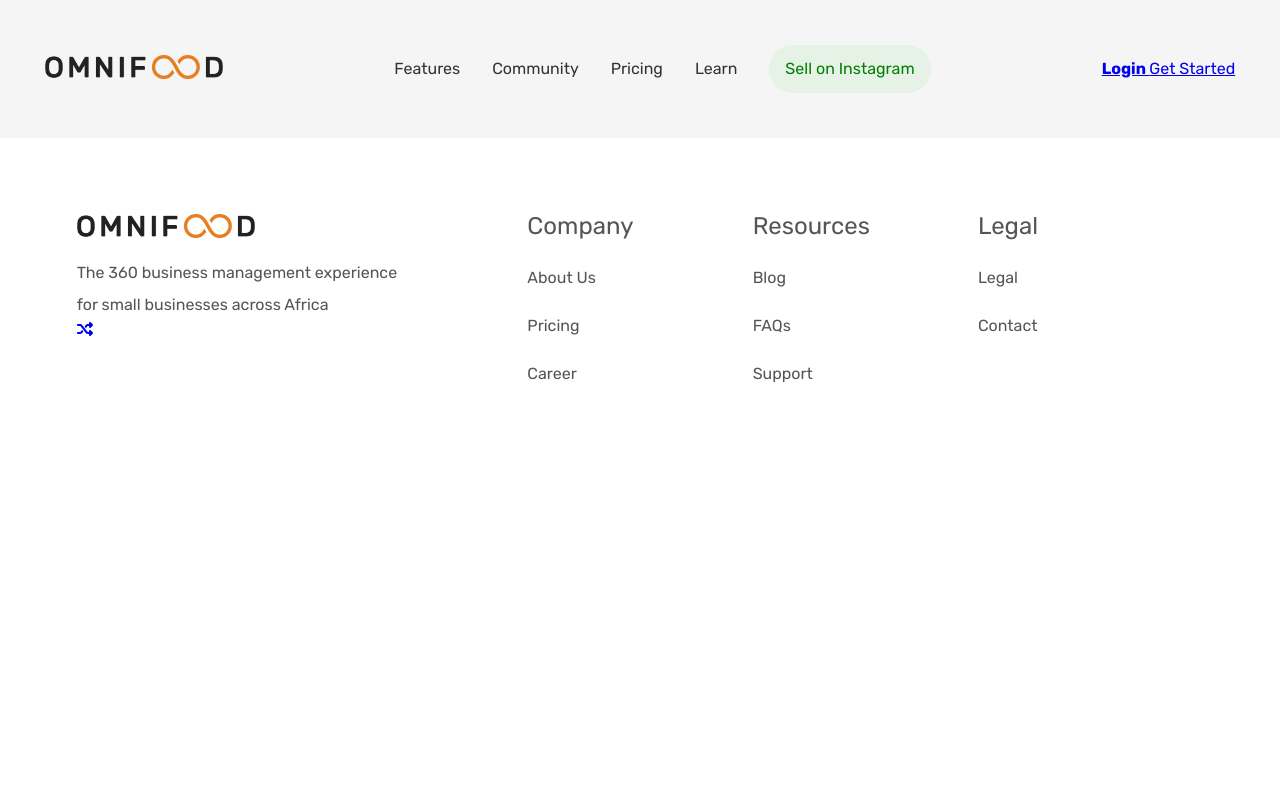
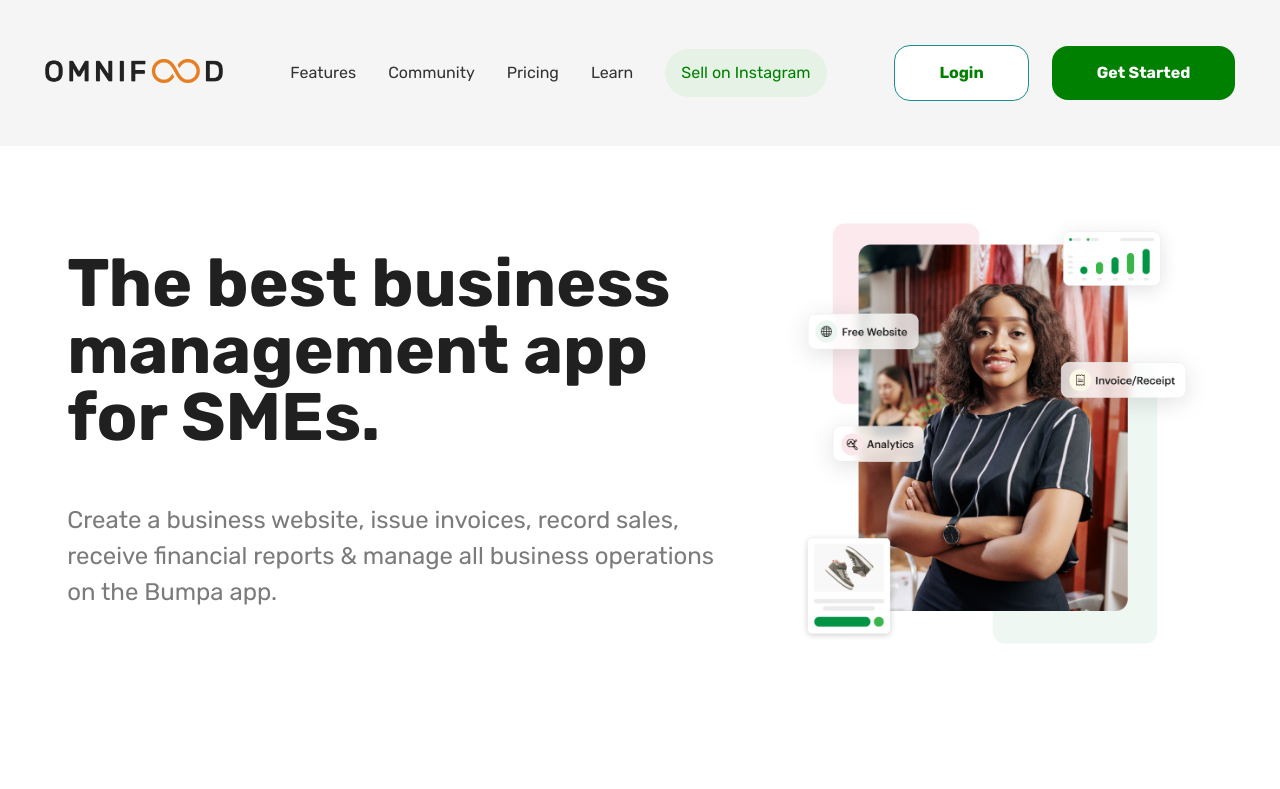
Before and after one commit to juayuohcarineneng19/Bumpa-clone, a React (Create React App) app: page / in a window 1280 px wide. Shown: the top 789 px of the page. Built offline with nearby package versions, Linux system fonts and the light colour scheme.

Commit message:
heroComponent

```diff
--- a/src/App.css
+++ b/src/App.css
@@ -5,4 +5,5 @@ body{
     font-weight: 40rem;
     line-height: 1;
     color: #555;
+    /* padding: 2.8rem; */
 }
--- /dev/null
+++ b/src/Components/Hero/HeroComponent.css
@@ -0,0 +1,33 @@
+.hero{
+    display: flex;
+    display: -ms-flexbox;
+    align-items: center;
+    padding: 4.2rem;
+    gap: 3.2rem;
+
+  }
+
+  .text h2{
+    font-size: 4.2rem;
+    line-height: 1;
+    font-weight: 700;
+    margin-bottom: 3.2rem;
+    color: rgb(32, 32, 33);
+  }
+
+  .text p{
+    font-size: 1.5rem;
+    line-height: 1.5;
+    color: rgb(123, 123, 123);
+  }
+
+  .image img{
+    width: 100%;
+  }
+
+  @media screen and (max-width: 1000px) {
+    .hero{
+      flex-direction: column;
+      -ms-flex-direction: column;
+    }
+  }
--- /dev/null
+++ b/src/Components/Hero/HeroComponent.jsx
@@ -0,0 +1,21 @@
+import React from 'react'
+import "./HeroComponent.css"
+
+function HeroComponent() {
+  return (
+    <div className="hero">
+        <div className="text">
+        <h2>The best business management app for SMEs.</h2>
+        <p>
+          Create a business website, issue invoices, record sales, receive
+          financial reports & manage all business operations on the Bumpa app.
+        </p>
+      </div>
+      <div className="image">
+        <img src="/img/heroimg.png" alt="herophoto" />
+      </div>
+    </div>
+  )
+}
+
+export default HeroComponent
--- a/src/Components/head/Navbar.css
+++ b/src/Components/head/Navbar.css
@@ -141,7 +141,6 @@ li{
         display: none;
         flex-direction: column;
         margin-top: 1rem;
-        /* align-items: center; */
         text-align: center;
         width: 100%;
         gap: 1rem;
--- a/src/Components/head/Navbar.jsx
+++ b/src/Components/head/Navbar.jsx
@@ -23,9 +23,9 @@ function Navbar() {
 
       </ul>
       </div>
-      <div className="navbuttons ">
-      <NavLink href="#" class="btn btn--outline margin-right-sm  "><strong> Login </strong></NavLink>
-         <NavLink href="#" class="btn btn--full ">Get Started</NavLink>
+      <div className="navbuttons">
+      <a href="/" class="btn btn--outline margin-right-sm"><strong> Login </strong></a>
+         <a href="/" class="btn btn--full">Get Started</a>
       </div>
 
       {/* menu bars */}
--- a/src/Pages/home/Home.jsx
+++ b/src/Pages/home/Home.jsx
@@ -2,11 +2,13 @@ import React from 'react'
 import Navbar from '../../Components/head/Navbar'
 import Footer from '../../Components/footer/Footer'
 import "./Home.css"
+import HeroComponent from '../../Components/Hero/HeroComponent'
 
 function Home() {
   return (
     <div>
         <Navbar/>
+        <HeroComponent/>
         <Footer/>
     </div>
   )
```
